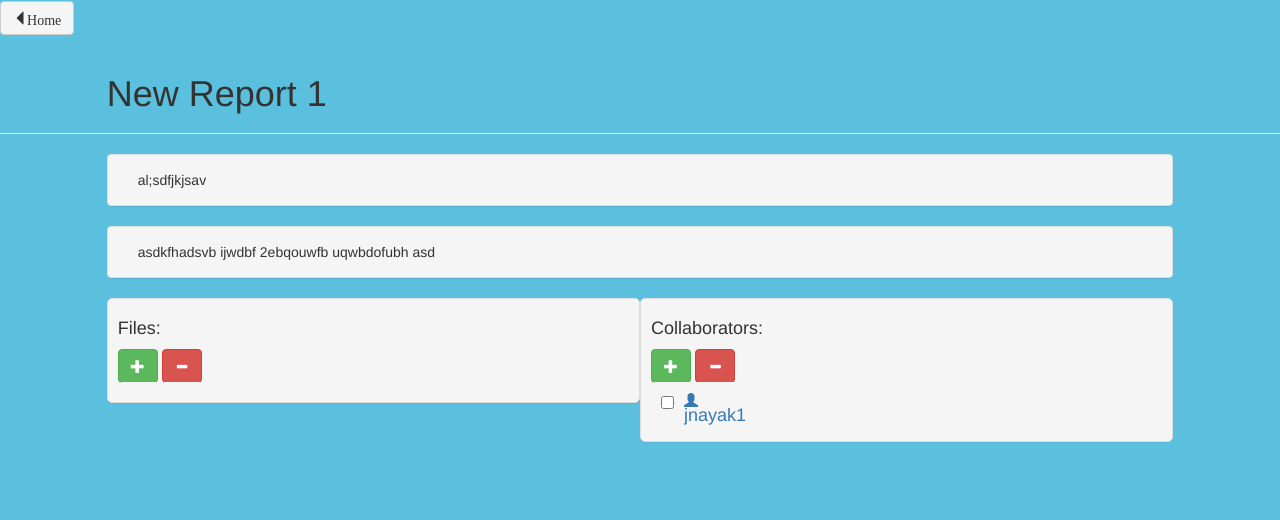
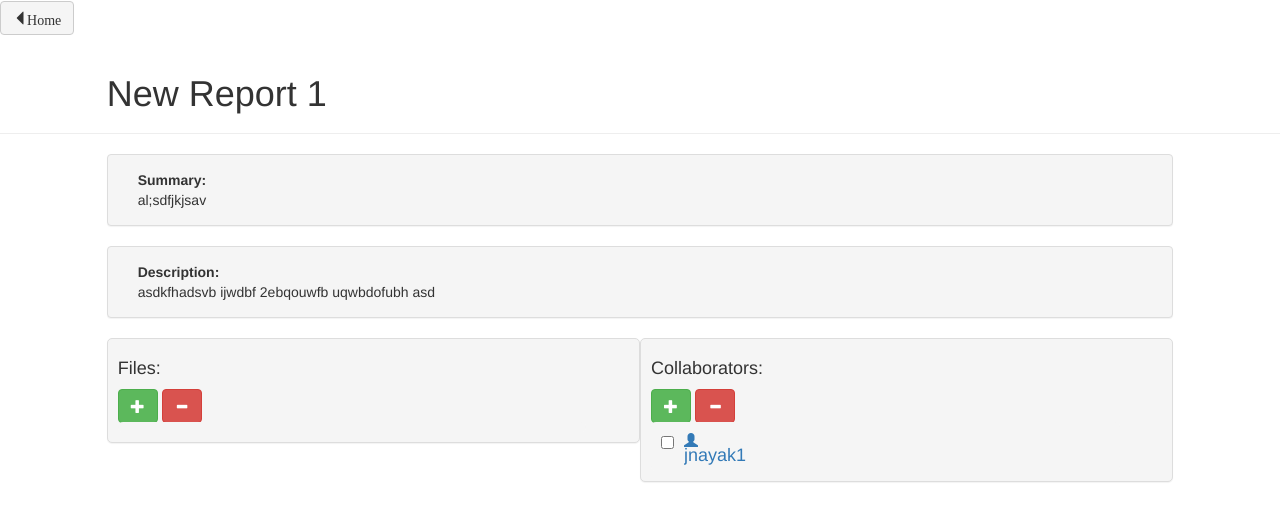
Before and after one commit to jnayak1/cs3240-s16-team16, a Django app: page /reports/2/ in a window 1280 px wide. Shown: the top 520 px of the page. Run offline with Django 3.2, Linux system fonts and the light colour scheme; a user stored in the database is signed in; data comes from the database, SQL or seed files in the repository; data that the repository does not hold is empty; parts of the project's set-up code (start-up, migrations or seed data) failed here and were passed over; some libraries are stand-ins or nearby versions.

Commit message:
Improved look of report page

```diff
--- a/safeCollab/templates/report.html
+++ b/safeCollab/templates/report.html
@@ -34,11 +34,15 @@
   	</div>
   	<div class="panel panel-default col-md-offset-1 col-md-10">
   		<div class="panel-body">
+        <b>Summary:</b>
+        </br>
   			{{report.shortDescription}}
   		</div>
   	</div>
   	<div class="panel panel-default col-md-offset-1 col-md-10">
   		<div class="panel-body">
+        <b>Description:</b>
+        </br>
   			{{report.longDescription}}
   		</div>
   	</div>
@@ -122,7 +126,7 @@
   	</div>
   	<style type="text/css">
   	body{
-		background-color: #5bc0de;
+		background-color: white;
 	}
   	.backbutton{
   		background-color: #f5f5f5;
--- a/safeCollab/templates/report_folder.html
+++ b/safeCollab/templates/report_folder.html
@@ -31,7 +31,7 @@
         {% for folder in path %}
 			 <li><a href="/reports/folder/{{folder.id}}">{{ folder.title }}</a></li>
         {% endfor %}
-        <li><a class="active">{{ pwd.title }}</a></li>
+        <li><a href="#" class="active">{{ pwd.title }}</a></li>
 		</ol>
   	</div>
   	<div class="contents col-md-offset-1 col-md-10">
```
